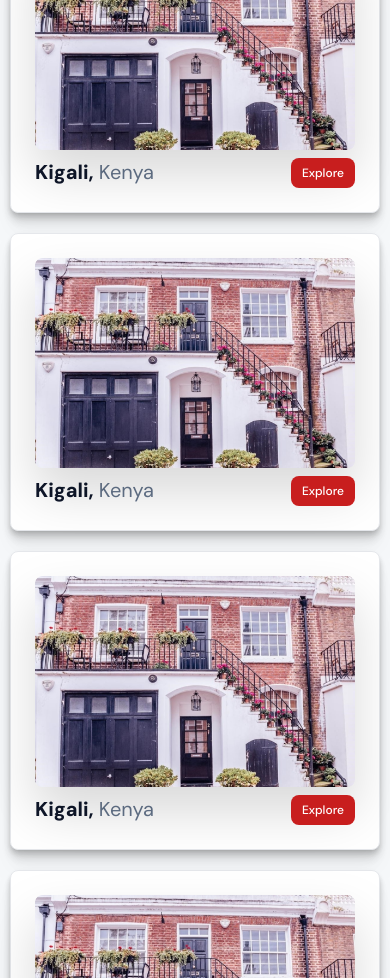
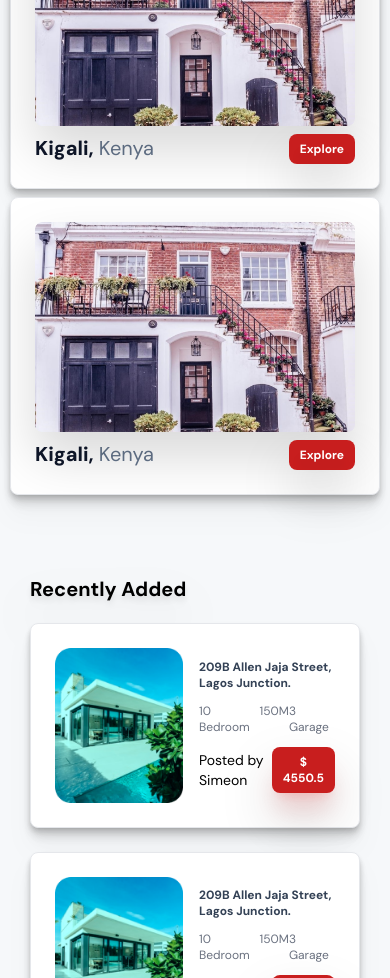
Before and after one commit to mh-miyad/MHState-RealState-site, a Next.js app: page / in a window 390 px wide. Shown: the part 1800-2778 px from the top of the page. Built offline with nearby package versions, Linux system fonts and the light colour scheme.

Commit message:
add here new section

```diff
--- a/src/Components/card/CardComp.tsx
+++ b/src/Components/card/CardComp.tsx
@@ -1,25 +1,25 @@
 'use client'
-import { Card } from "flowbite-react"
+import { Button, Card } from "flowbite-react"
 import Image from "next/image"
 import React from 'react'
 
 const CardComp = () => {
   return (
       <>
-          <div className="max-w-xl drop-shadow-xl">
+          <div className="max-w-md sm:max-w-xl drop-shadow-xl">
               <Card >
                   <div className="flex gap-4 sm:gap-5 items-center">
-                        <Image src={`/images/card-image.png`} alt="Card Image " width={128} height={128} quality={100} className="w-32" />
+                        <Image src={`/images/card-image.png`} alt="Card Image " width={128} height={128} quality={100} className=" sm:w-32" />
                   <div>
-                          <p className="font-bold text-sm sm:text-lg/tight text-slate-700">209B Allen Jaja Street, Lagos Junction.</p>
+                          <p className="font-bold text-xs sm:text-lg/tight text-slate-700">209B Allen Jaja Street, Lagos Junction.</p>
                           <div className="flex  justify-between my-3 text-gray-500">
-                              <p>10 Bedroom </p>
-                              <p>150M </p>
-                              <p>3 Garage</p>
+                              <p className="text-xs sm:text-base">10 Bedroom </p>
+                              <p className="text-xs sm:text-base">150M </p>
+                              <p className="text-xs sm:text-base">3 Garage</p>
                           </div>
                           <div className="flex  justify-between items-center  ">
                               <p className="text-sm ">Posted by Simeon</p>
-                              <button className="bg-rose-600 text-white px-4 py-1.5 rounded-lg drop-shadow-2xl shadow-red-500/20 shadow-xl font-bold">$ 4550.5</button>
+                              <Button size={'xs'} color="failure" className=" text-white rounded-lg drop-shadow-2xl  shadow-red-500/20 shadow-xl font-bold">$ 4550.5</Button>
                           </div>
                   </div>
                 </div>
--- a/src/Section/Feature.tsx
+++ b/src/Section/Feature.tsx
@@ -5,21 +5,21 @@ import React from 'react'
 import pic from "../../public/images/features.png"
 import { Button } from 'flowbite-react'
 const Feature = () => {
-    const array = [1,2,3,4,5,6,7,8,9,10]
+    const array = [1,2,3,4]
   return (
-      <div className='grid grid-cols-1 lg:grid-cols-2 gap-5 '>
+      <div className='grid grid-cols-1 lg:grid-cols-2 gap-2   '>
 
           {
               array.map((e, i) => {
                   return (
                       <div key={i}>
-                             <div className='max-w-xl mx-auto'>
+                             <div className=' lg:max-w-2xl mx-auto'>
               <Card className=' drop-shadow-xl'>
                   <div>
                       <Image src={pic} alt='' width={1000} height={1200} className='drop-shadow-2xl' />
                       <div className='flex justify-between md:px-10 mt-2'>
                           <p className='text-xl md:text-3xl text-slate-500'><span className='text-slate-900 font-extrabold'>Kigali,</span> Kenya</p>
-                          <Button color='failure' size={'xs'}>Explore</Button>
+                          <Button color='failure' className='drop-shadow-2xl font-bold' size={'xs'}> <span className='drop-shadow-xl'>Explore</span> </Button>
                       </div>
                   </div>
               </Card>
```
